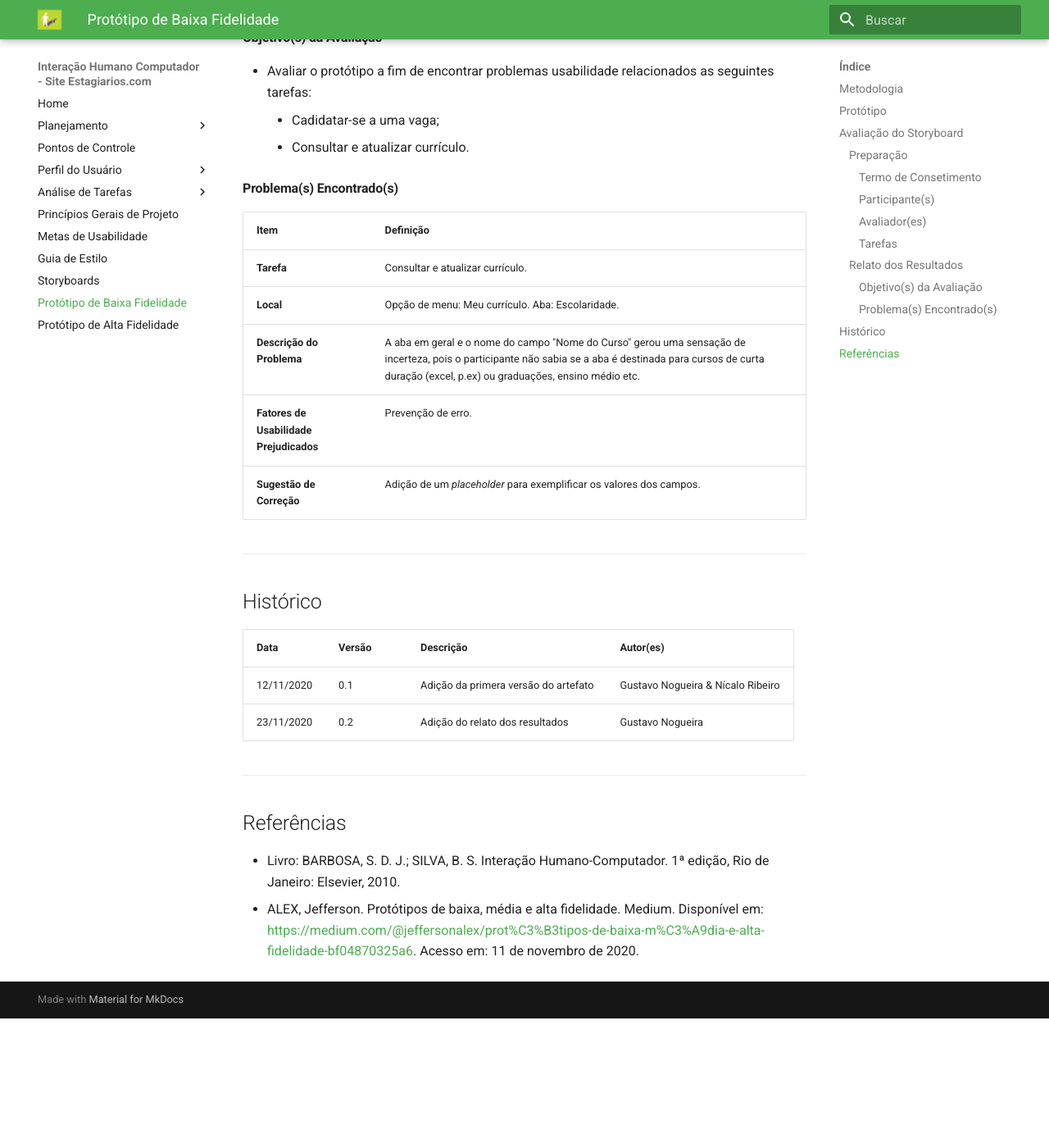
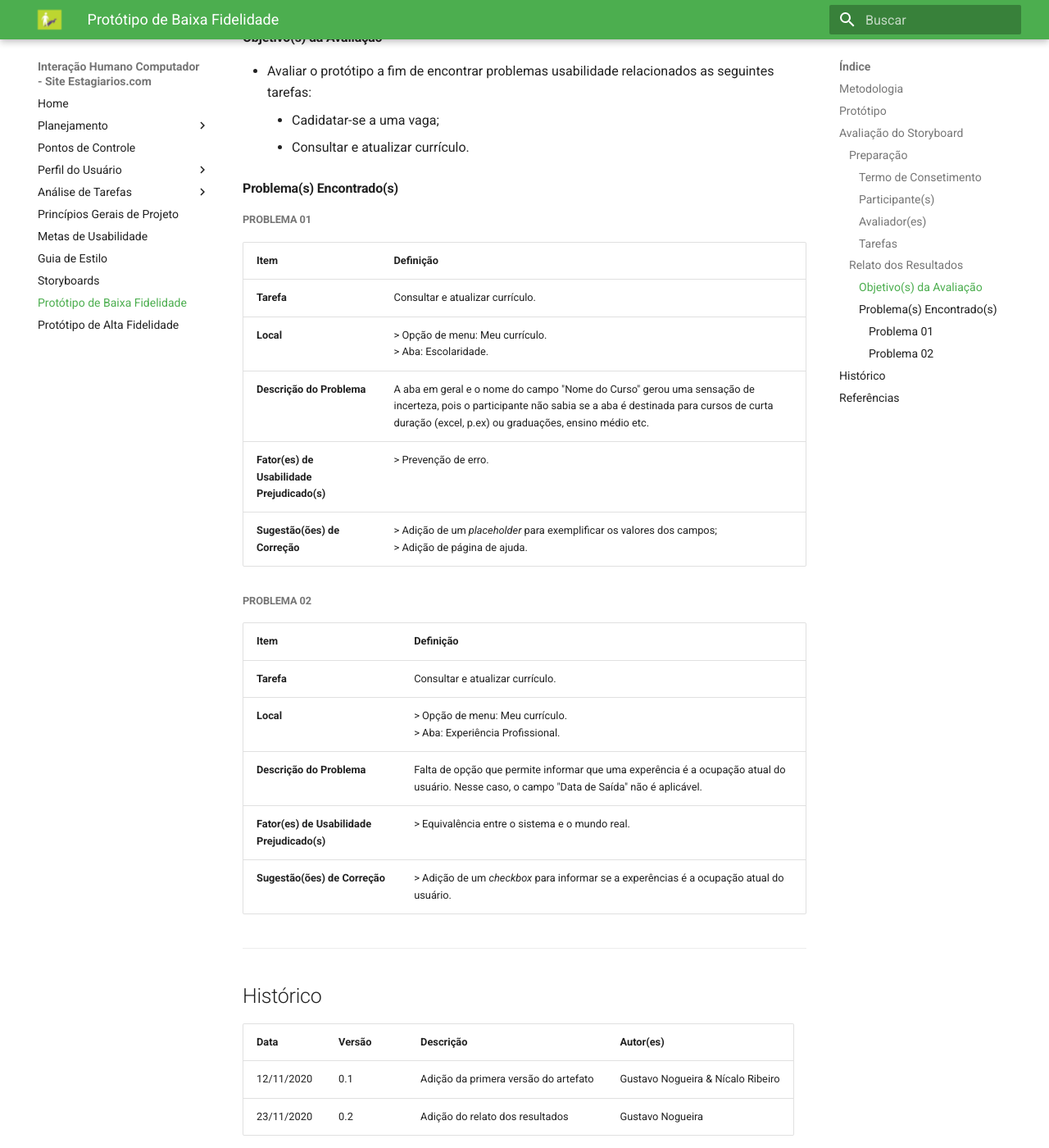
Before and after one commit to Gustavo-Nogueira/2020.1-Estagiarios.com, an MkDocs documentation site: the page built from docs/prototipo_de_baixa_fidelidade/prototipo_de_baixa_fidelidade.md, in a window 1280 px wide and 1400 px high, scrolled down 2301 px. Shown: the whole window at 82% size. Built offline with MkDocs 1.6.1 and Material for MkDocs 9.7.7, drawn with Linux system fonts in a browser that asks for light colours; before the commit the page ends 3543 px from its top, so only the background shows below that; some of the changed text lies outside the part shown.

Commit message:
[#10] adição de ajustes na página do protótipo de baixa fidelidade

```diff
--- a/docs/prototipo_de_baixa_fidelidade/prototipo_de_baixa_fidelidade.md
+++ b/docs/prototipo_de_baixa_fidelidade/prototipo_de_baixa_fidelidade.md
@@ -42,7 +42,7 @@ Caso haja problema para visualizar o iframe, o protótipo pode ser acessado <a h
 
 #### Tarefas
 
-- Cadidatar-se a uma Vaga;
+- Cadidatar-se a uma vaga;
 - Consultar e atualizar Currículo.
 
 ### Relato dos Resultados
@@ -55,13 +55,25 @@ Caso haja problema para visualizar o iframe, o protótipo pode ser acessado <a h
 
 #### Problema(s) Encontrado(s)
 
-| Item                                    | Definição                                                                                 |
-| --------------------------------------- | ----------------------------------------------------------------------------------------- |
-| **Tarefa**                              | Consultar e atualizar currículo. |
-| **Local**                               | Opção de menu: Meu currículo. Aba: Escolaridade. |
-| **Descrição do Problema**               | A aba em geral e o nome do campo "Nome do Curso" gerou uma sensação de incerteza, pois o participante não sabia se a aba é destinada para cursos de curta duração (excel, p.ex) ou graduações, ensino médio etc.  |
-| **Fatores de Usabilidade Prejudicados** | Prevenção de erro. |
-| **Sugestão de Correção**                | Adição de um _placeholder_ para exemplificar os valores dos campos. |
+##### Problema 01
+
+| Item                                        | Definição                                                                                 |
+| ------------------------------------------- | ----------------------------------------------------------------------------------------- |
+| **Tarefa**                                  | Consultar e atualizar currículo. |
+| **Local**                                   | > Opção de menu: Meu currículo. <br/> > Aba: Escolaridade. |
+| **Descrição do Problema**                   | A aba em geral e o nome do campo "Nome do Curso" gerou uma sensação de incerteza, pois o participante não sabia se a aba é destinada para cursos de curta duração (excel, p.ex) ou graduações, ensino médio etc.  |
+| **Fator(es) de Usabilidade Prejudicado(s)** | > Prevenção de erro. |
+| **Sugestão(ões) de Correção**               | > Adição de um _placeholder_ para exemplificar os valores dos campos; <br/> > Adição de página de ajuda. |
+
+##### Problema 02
+
+| Item                                        | Definição                                                                                 |
+| ------------------------------------------- | ----------------------------------------------------------------------------------------- |
+| **Tarefa**                                  | Consultar e atualizar currículo. |
+| **Local**                                   | > Opção de menu: Meu currículo. <br/> > Aba: Experiência Profissional. |
+| **Descrição do Problema**                   | Falta de opção que permite informar que uma experência é a ocupação atual do usuário. Nesse caso, o campo "Data de Saída" não é aplicável.  |
+| **Fator(es) de Usabilidade Prejudicado(s)** | > Equivalência entre o sistema e o mundo real. |
+| **Sugestão(ões) de Correção**               | > Adição de um _checkbox_ para informar se a experências é a ocupação atual do usuário. |
 
 ---
 
```
Also changed, not shown: docs/prototipo_de_alta_fidelidade/prototipo_de_alta_fidelidade.md (+24 -0 lines).
